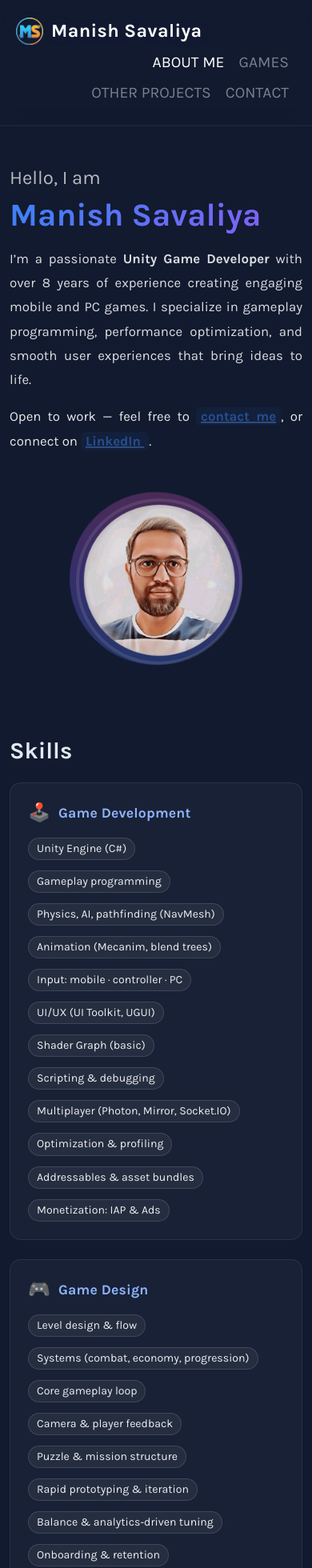
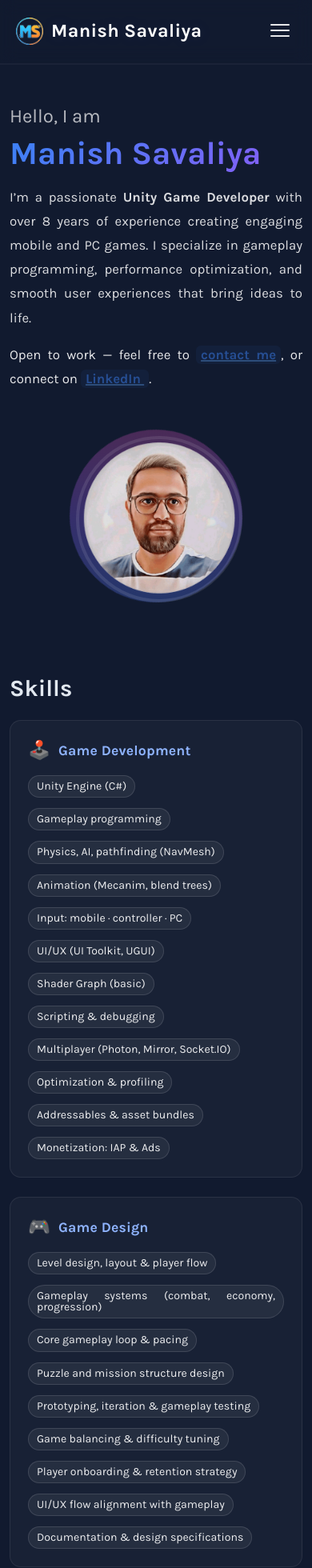
Before and after one commit to savaliyamanish/savaliyamanish.github.io, a Vue app: page / in a window 390 px wide. Shown: the top 1960 px of the page at 80% size. Built offline with nearby package versions, Linux system fonts and the light colour scheme; no server answers.

Commit message:
fix menu

```diff
--- a/src/components/Header.vue
+++ b/src/components/Header.vue
@@ -5,19 +5,45 @@
         <img src="/Icon.png" alt="Manish Savaliya Logo" class="brand-mark" />
         <span class="brand-text">Manish Savaliya</span>
       </router-link>
-      <router-link to="/">About me</router-link>
-      <router-link to="/game-projects">Games</router-link>
-      <router-link to="/other-projects">Other Projects</router-link>
-      <router-link to="/contact">Contact</router-link>
+      <button class="menu-toggle" @click="toggleMenu" aria-label="Toggle menu">
+        <span class="hamburger-icon" :class="{ active: isMenuOpen }">
+          <span></span>
+          <span></span>
+          <span></span>
+        </span>
+      </button>
+      <nav class="nav-links" :class="{ 'menu-open': isMenuOpen }">
+        <router-link to="/" @click="closeMenu">About me</router-link>
+        <router-link to="/game-projects" @click="closeMenu">Games</router-link>
+        <router-link to="/other-projects" @click="closeMenu">Other Projects</router-link>
+        <router-link to="/contact" @click="closeMenu">Contact</router-link>
+      </nav>
     </div>
   </div>
 </template>
 
 <script lang="ts">
-import { defineComponent } from "vue";
+import { defineComponent, ref } from "vue";
 
 export default defineComponent({
-  name: "AppHeader"
+  name: "AppHeader",
+  setup() {
+    const isMenuOpen = ref(false);
+
+    const toggleMenu = () => {
+      isMenuOpen.value = !isMenuOpen.value;
+    };
+
+    const closeMenu = () => {
+      isMenuOpen.value = false;
+    };
+
+    return {
+      isMenuOpen,
+      toggleMenu,
+      closeMenu
+    };
+  }
 });
 
 </script>
@@ -39,9 +65,58 @@
   padding: 20px;
   line-height: 3em;
   box-shadow: 0 2px 0 rgba(255,255,255,0.04);
+  display: flex;
+  align-items: center;
+  justify-content: space-between;
+  position: relative;
 }
 
-a {
+.menu-toggle {
+  display: none;
+  background: none;
+  border: none;
+  cursor: pointer;
+  padding: 8px;
+  z-index: 10;
+}
+
+.hamburger-icon {
+  display: flex;
+  flex-direction: column;
+  gap: 5px;
+  width: 24px;
+  height: 18px;
+  position: relative;
+
+  span {
+    display: block;
+    width: 100%;
+    height: 2px;
+    background-color: rgba(255, 255, 255, 0.9);
+    border-radius: 2px;
+    transition: all 0.3s ease;
+  }
+
+  &.active {
+    span:nth-child(1) {
+      transform: rotate(45deg) translate(7px, 7px);
+    }
+    span:nth-child(2) {
+      opacity: 0;
+    }
+    span:nth-child(3) {
+      transform: rotate(-45deg) translate(7px, -7px);
+    }
+  }
+}
+
+.nav-links {
+  display: flex;
+  align-items: center;
+  gap: 0;
+}
+
+.nav-links a {
   text-transform: uppercase;
   margin-left: 15px;
   margin-right: 15px;
@@ -52,15 +127,15 @@
 }
 
 .brand {
-  float: left;
   display: inline-flex;
   align-items: center;
   gap: 10px;
   text-transform: none;
   letter-spacing: 0.4px;
   margin-left: 0;
-  margin-right: 20px;
+  margin-right: auto;
   padding-bottom: 0;
+  flex-shrink: 0;
 }
 
 .brand-mark {
@@ -100,12 +175,45 @@
 @media only screen and (max-width: 620px){
   .nav-bar {
     line-height: 2em;
+    flex-wrap: wrap;
   }
 
-  a {
-    margin-left: 9px;
-    margin-right: 9px;
-    padding-bottom: 0px;
+  .menu-toggle {
+    display: block;
+  }
+
+  .nav-links {
+    display: none;
+    position: absolute;
+    top: 100%;
+    left: 0;
+    right: 0;
+    background: rgba(17, 24, 39, 0.98);
+    backdrop-filter: saturate(100%) blur(10px);
+    flex-direction: column;
+    align-items: flex-start;
+    padding: 20px;
+    box-shadow: 0 4px 12px rgba(0, 0, 0, 0.3);
+    border-top: 1px solid rgba(255, 255, 255, 0.1);
+    z-index: 9;
+  }
+
+  .nav-links.menu-open {
+    display: flex;
+  }
+
+  .nav-links a {
+    width: 100%;
+    margin-left: 0;
+    margin-right: 0;
+    padding: 12px 0;
+    padding-bottom: 12px;
+    border-bottom: 1px solid rgba(255, 255, 255, 0.05);
+    text-align: left;
+  }
+
+  .nav-links a:last-child {
+    border-bottom: none;
   }
 }
 
--- a/src/views/About.vue
+++ b/src/views/About.vue
@@ -62,14 +62,15 @@
               <h3>Game Design</h3>
             </div>
             <ul class="skill-list">
-              <li><span class="pill">Level design & flow</span></li>
-              <li><span class="pill">Systems (combat, economy, progression)</span></li>
-              <li><span class="pill">Core gameplay loop</span></li>
-              <li><span class="pill">Camera & player feedback</span></li>
-              <li><span class="pill">Puzzle & mission structure</span></li>
-              <li><span class="pill">Rapid prototyping & iteration</span></li>
-              <li><span class="pill">Balance & analytics‑driven tuning</span></li>
-              <li><span class="pill">Onboarding & retention</span></li>
+              <li><span class="pill">Level design, layout & player flow</span></li>
+              <li><span class="pill">Gameplay systems (combat, economy, progression)</span></li>
+              <li><span class="pill">Core gameplay loop & pacing</span></li>
+              <li><span class="pill">Puzzle and mission structure design</span></li>
+              <li><span class="pill">Prototyping, iteration & gameplay testing</span></li>
+              <li><span class="pill">Game balancing & difficulty tuning</span></li>
+              <li><span class="pill">Player onboarding & retention strategy</span></li>
+              <li><span class="pill">UI/UX flow alignment with gameplay</span></li>
+              <li><span class="pill">Documentation & design specifications</span></li>
             </ul>
           </div>
 
```
